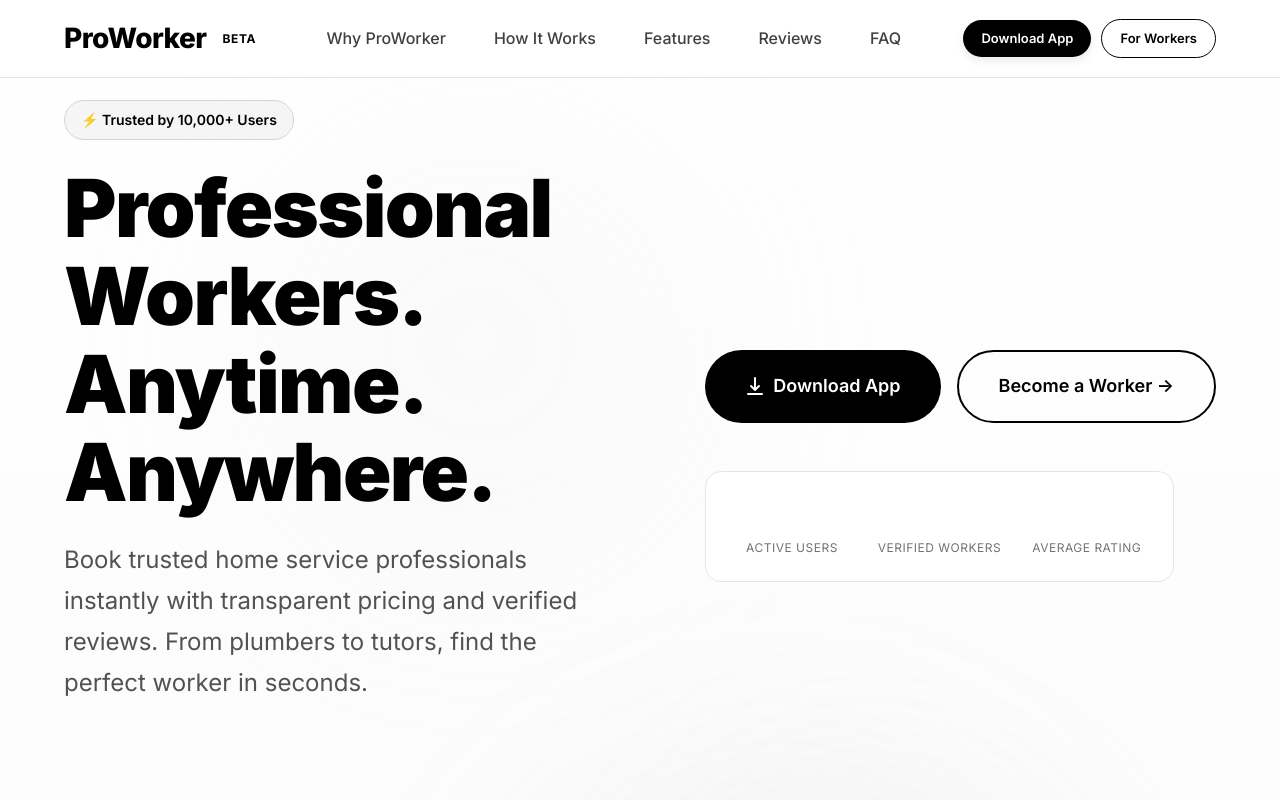
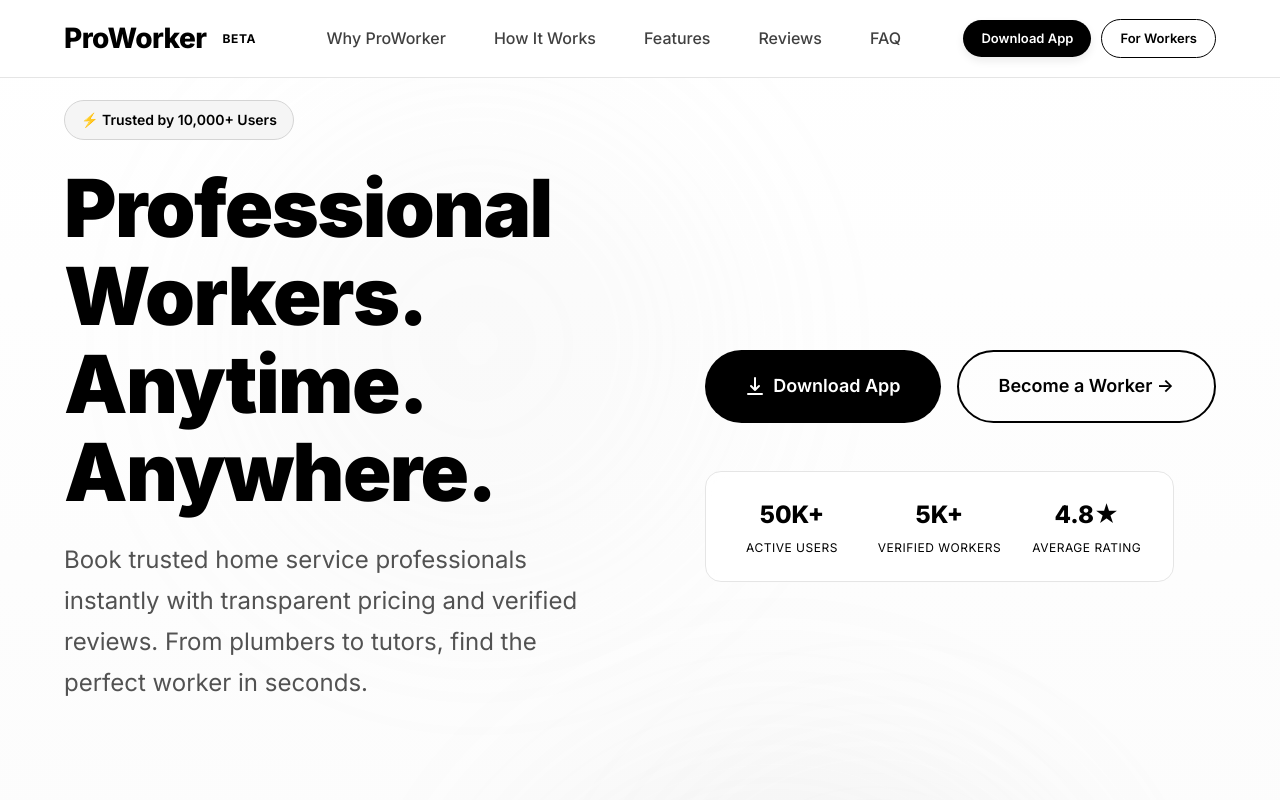
Before and after one commit to prayag-ahire/ProWorker-Website, a React (Vite) app: page / in a window 1280 px wide. Shown: the top 800 px of the page. Built offline with nearby package versions, Linux system fonts and the light colour scheme.

Commit message:
minor bug solved

```diff
--- a/src/components/Hero.css
+++ b/src/components/Hero.css
@@ -131,12 +131,12 @@
     font-size: var(--font-size-2xl);
     font-weight: 800;
     margin-bottom: var(--spacing-xs);
-    color: var(--color-black);
+    color: var(--color-black) !important;
 }
 
 .stat-label {
     font-size: var(--font-size-xs);
-    color: var(--color-gray-500);
+    color: var(--color-black) !important;
     text-transform: uppercase;
     letter-spacing: 0.05em;
 }
```
